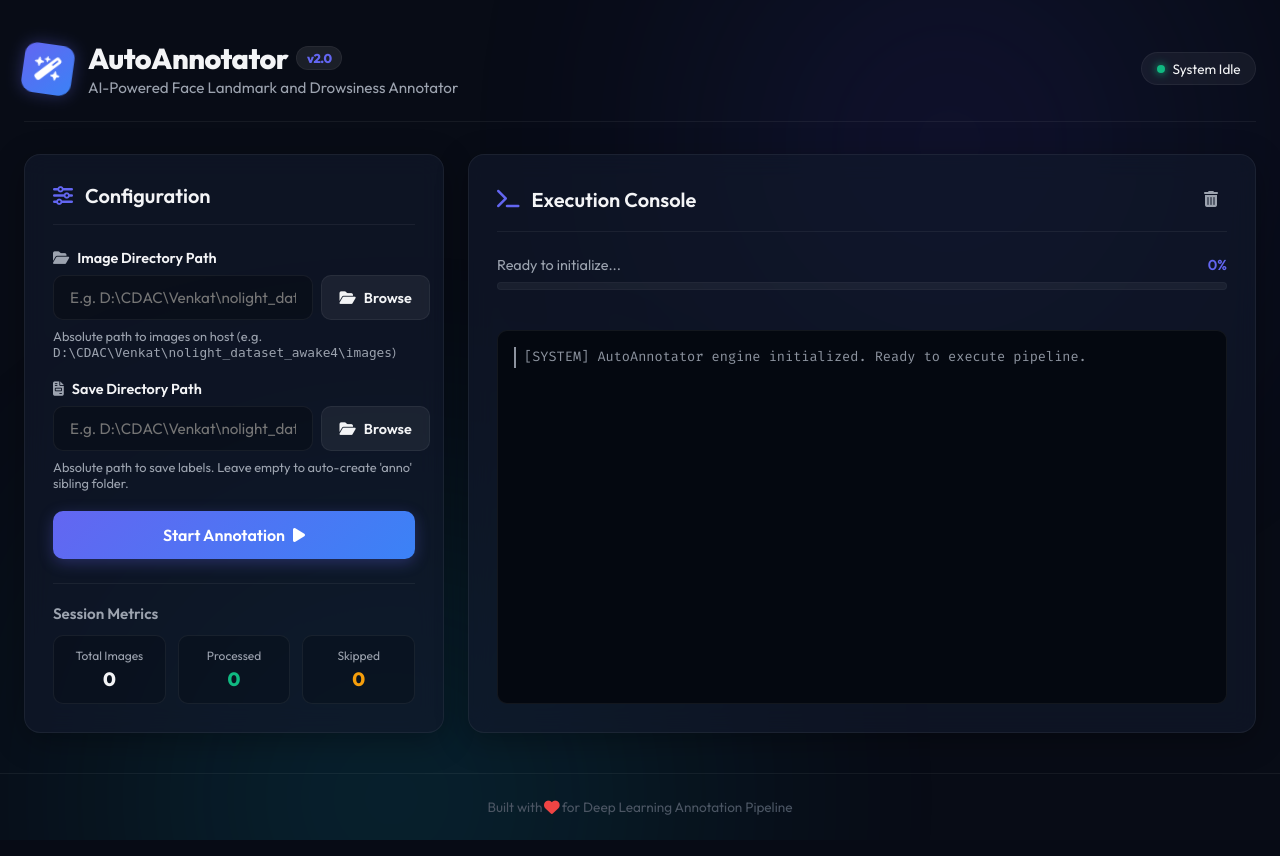
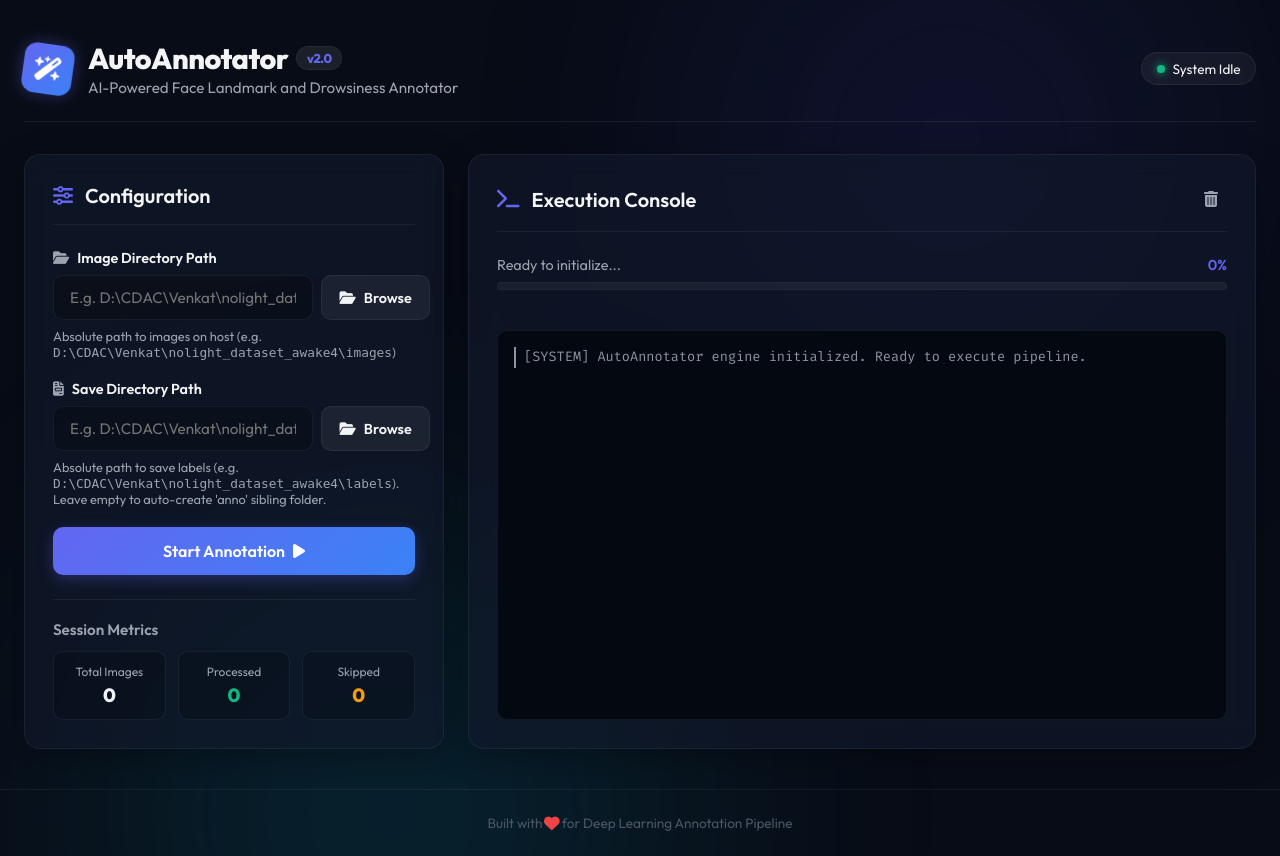
Before and after one commit to venkatengineer/auto-annotator, a Flask app: page / in a window 1280 px wide. Run offline with Flask 3, Linux system fonts and the light colour scheme.

Commit message:
works for linux

```diff
--- a/app.py
+++ b/app.py
@@ -10,7 +10,7 @@
         return path
     # Normalize slashes for uniform comparison
     norm_path = path.replace('\\', '/')
-    host_prefix = "D:/CDAC/Venkat"
+    host_prefix = os.environ.get('HOST_DATA_DIR', 'D:/CDAC/Venkat').replace('\\', '/')
     if norm_path.lower().startswith(host_prefix.lower()):
         relative_part = norm_path[len(host_prefix):].lstrip('/')
         translated = os.path.join('/data', relative_part)
@@ -23,8 +23,14 @@
     norm_path = os.path.normpath(container_path).replace('\\', '/')
     if norm_path == '/data' or norm_path.startswith('/data/'):
         relative_part = norm_path[len('/data'):].lstrip('/')
-        host_path = os.path.join('D:\\CDAC\\Venkat', relative_part.replace('/', '\\'))
-        return host_path
+        host_prefix = os.environ.get('HOST_DATA_DIR', 'D:\\CDAC\\Venkat')
+        # Check if the host prefix uses backslashes or drive letter
+        if '\\' in host_prefix or (len(host_prefix) > 1 and host_prefix[1] == ':'):
+            host_path = os.path.join(host_prefix, relative_part.replace('/', '\\'))
+            return host_path.replace('/', '\\')
+        else:
+            host_path = os.path.join(host_prefix, relative_part)
+            return host_path.replace('\\', '/')
     return container_path
 
 @app.route('/api/resolve_folder')
@@ -61,12 +67,18 @@
             'host_path': host_path
         })
 
-    return jsonify({'error': 'Could not resolve path. Make sure the folder is under D:\\CDAC\\Venkat.'}), 404
+    host_prefix = os.environ.get('HOST_DATA_DIR', 'D:\\CDAC\\Venkat')
+    return jsonify({'error': f'Could not resolve path. Make sure the folder is under {host_prefix}.'}), 404
 
 @app.route('/')
 def index():
     # Render main dashboard page
-    return render_template('index.html')
+    host_data_dir = os.environ.get('HOST_DATA_DIR', 'D:\\CDAC\\Venkat')
+    is_windows = '\\' in host_data_dir or (len(host_data_dir) > 1 and host_data_dir[1] == ':')
+    sep = '\\' if is_windows else '/'
+    example_img = f"{host_data_dir}{sep}nolight_dataset_awake4{sep}images"
+    example_lbl = f"{host_data_dir}{sep}nolight_dataset_awake4{sep}labels"
+    return render_template('index.html', host_data_dir=host_data_dir, example_img=example_img, example_lbl=example_lbl)
 
 @app.route('/run')
 def run():
--- a/docker-compose.yml
+++ b/docker-compose.yml
@@ -8,4 +8,6 @@
     ports:
       - "5001:5000"
     volumes:
-      - "D:\\CDAC\\Venkat:/data"
+      - "${HOST_DATA_DIR:-./data}:/data"
+    environment:
+      - HOST_DATA_DIR=${HOST_DATA_DIR:-./data}
--- a/script.py
+++ b/script.py
@@ -268,7 +268,11 @@
 
 
 if __name__ == "__main__":
-    image_folder = os.environ.get("IMAGE_FOLDER", r"D:\CDAC\Venkat\nolight_dataset_awake4\images")
+    host_data_dir = os.environ.get("HOST_DATA_DIR", r"D:\CDAC\Venkat")
+    is_windows = '\\' in host_data_dir or (len(host_data_dir) > 1 and host_data_dir[1] == ':')
+    sep = '\\' if is_windows else '/'
+    default_image_folder = f"{host_data_dir}{sep}nolight_dataset_awake4{sep}images"
+    image_folder = os.environ.get("IMAGE_FOLDER", default_image_folder)
     label_folder = os.path.join(os.path.dirname(image_folder.rstrip(r"\/")), "anno")
 
     print(f"Starting auto-annotator CLI on {image_folder}...")
--- a/templates/index.html
+++ b/templates/index.html
@@ -58,7 +58,7 @@
                                 type="text"
                                 id="image-folder-input"
                                 name="image_folder"
-                                placeholder="E.g. D:\CDAC\Venkat\nolight_dataset_awake4\images"
+                                placeholder="E.g. {{ example_img }}"
                                 value=""
                             >
                             <input type="file" id="image-folder-picker" webkitdirectory directory style="display: none;">
@@ -66,7 +66,7 @@
                                 <i class="fa-solid fa-folder-open"></i> Browse
                             </button>
                         </div>
-                        <span class="help-text">Absolute path to images on host (e.g. <code>D:\CDAC\Venkat\nolight_dataset_awake4\images</code>)</span>
+                        <span class="help-text">Absolute path to images on host (e.g. <code>{{ example_img }}</code>)</span>
                     </div>
 
                     <div class="form-group">
@@ -79,7 +79,7 @@
                                 type="text"
                                 id="label-folder-input"
                                 name="label_folder"
-                                placeholder="E.g. D:\CDAC\Venkat\nolight_dataset_awake4\labels"
+                                placeholder="E.g. {{ example_lbl }}"
                                 value=""
                             >
                             <input type="file" id="label-folder-picker" webkitdirectory directory style="display: none;">
@@ -87,7 +87,7 @@
                                 <i class="fa-solid fa-folder-open"></i> Browse
                             </button>
                         </div>
-                        <span class="help-text">Absolute path to save labels. Leave empty to auto-create 'anno' sibling folder.</span>
+                        <span class="help-text">Absolute path to save labels (e.g. <code>{{ example_lbl }}</code>). Leave empty to auto-create 'anno' sibling folder.</span>
                     </div>
 
                     <button type="button" id="run-btn" class="btn-primary">
```
Also changed, not shown: 1 other file.
